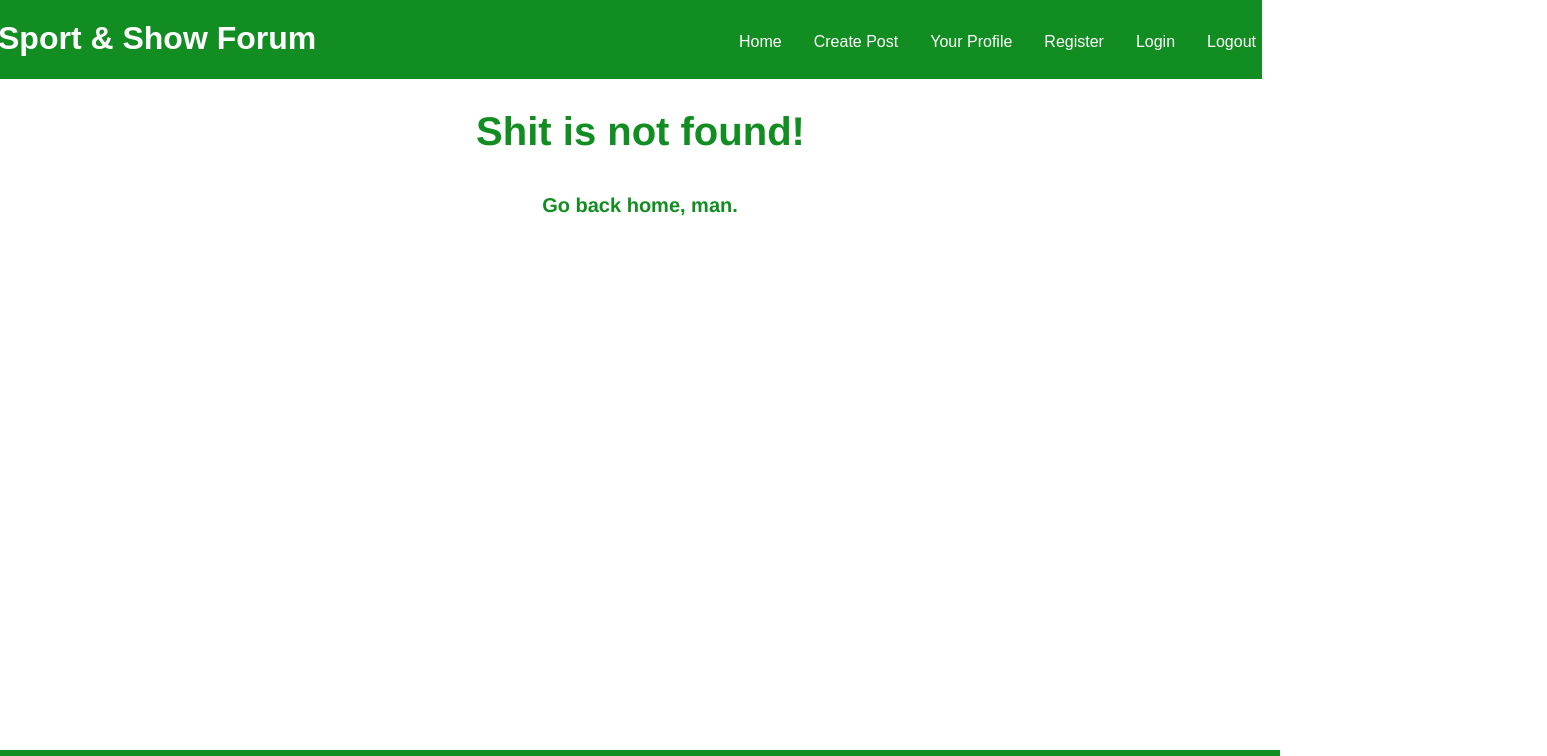
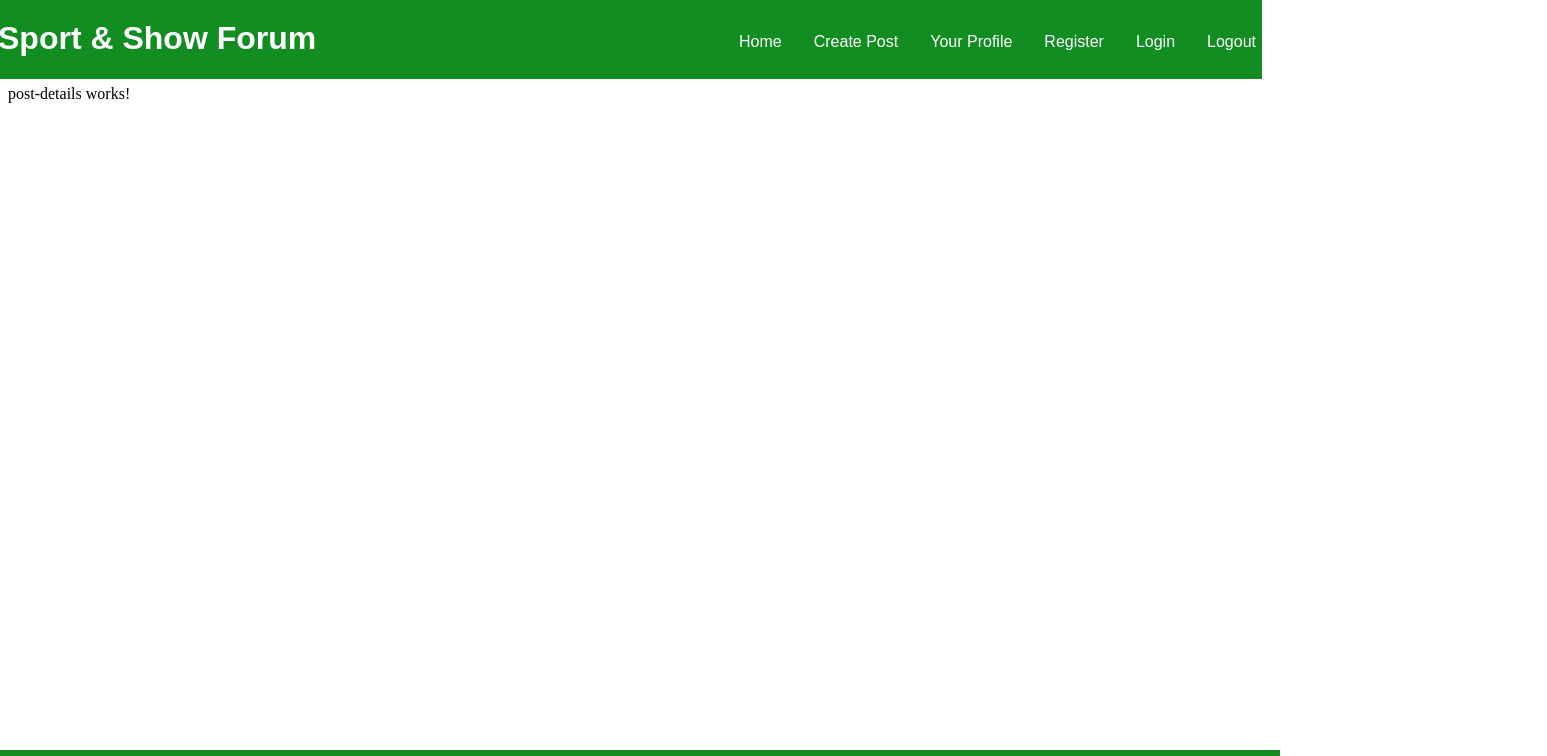
Before and after one commit to AlexNikolov2/Sport-Show-Forum, an Angular app in the folder sport-show-forum/: page / in a window 1280 px wide. Before the commit this address had no page. Shown: the top 756 px of the page, 1547 px wide, since content can reach past the window. Built offline with nearby package versions, Linux system fonts and the light colour scheme.

Commit message:
beginnt build on details

```diff
--- a/sport-show-forum/src/app/app.component.html
+++ b/sport-show-forum/src/app/app.component.html
@@ -1,3 +1,3 @@
 <app-header></app-header>
-<app-not-found></app-not-found>
+<app-post-details></app-post-details>
 <app-footer></app-footer>
--- a/sport-show-forum/src/app/post/post.module.ts
+++ b/sport-show-forum/src/app/post/post.module.ts
@@ -20,7 +20,8 @@ import { EditPostComponent } from './edit-post/edit-post.component';
   exports: [
     CreatePostComponent,
     EditPostComponent,
-    PostsComponent
+    PostsComponent,
+    PostDetailsComponent
   ]
 })
 export class PostModule { }
```
